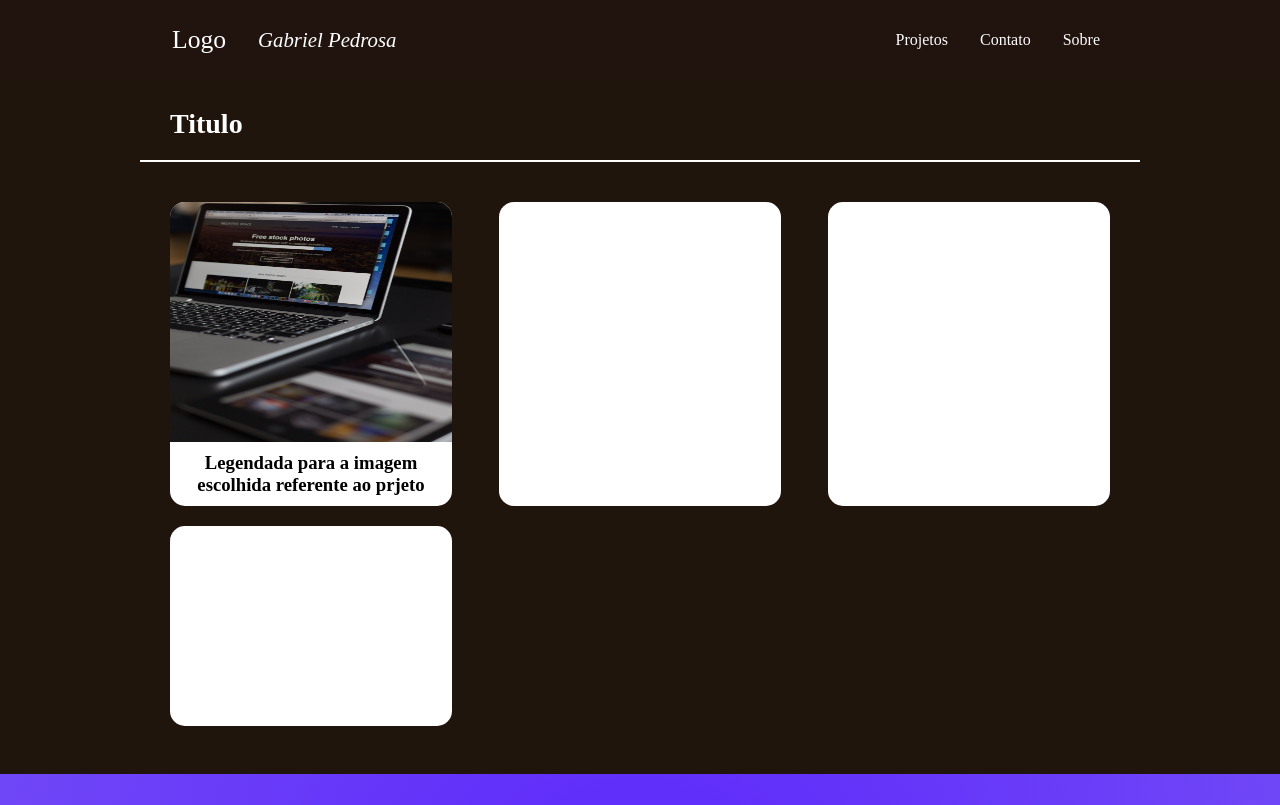
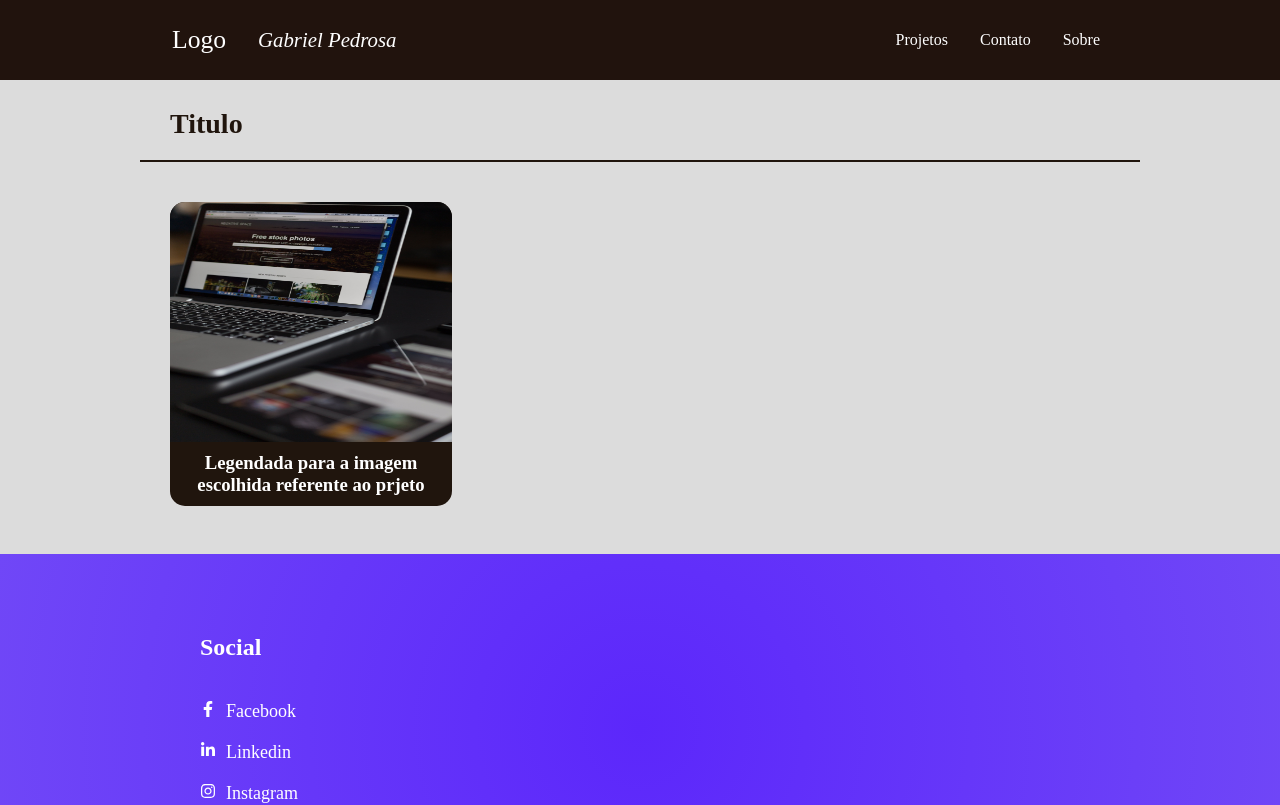
Before and after one commit to gabrielpedrosa/portfolio, a Next.js app: page / in a window 1280 px wide. Shown: the top 805 px of the page. Built offline with nearby package versions, Linux system fonts and the light colour scheme.

Commit message:
Criando json para obter os dados

```diff
--- a/components/Section/SectionComponents.js
+++ b/components/Section/SectionComponents.js
@@ -20,8 +20,8 @@ export const Title = styled.h2`
 
 export const Separator = styled.hr`
     width: 100%;
-    border: 1px solid #fff;
-    background: #fff;
+    border: 1px solid ${props => props.bgColor};
+    background: ${props => props.bgColor};
 `;
 
 export const Content = styled.div`
@@ -34,6 +34,10 @@ export const Content = styled.div`
     position: relative;
 
     @media(max-width: 768px) {
+        flex-direction: row;
+    }
+
+    @media(max-width: 480px) {
         flex-direction: column;
     }
 `;
@@ -46,18 +50,37 @@ export const Card = styled.div`
     min-height: 200px;
     border-radius: 15px;
     flex-direction: column;
-    background-color: #fff;
+    background-color: ${props => props.bgColor};
     overflow: hidden;
 
     @media(max-width: 768px) {
+        width: 48%;
+        max-height: 80vh;
+    }
+
+    @media(max-width: 480px) {
         width: 100%;
         max-height: 80vh;
     }
 `;
 
+export const CardImage = styled.img`
+  width: 100%;
+  height: 100%;
+  max-height: 30vh;
+  min-height: 200px;
+  border-radius:10px;
+  border-bottom-left-radius: 0px;
+  border-bottom-right-radius: 0px;
+  transition: 0.7s;
+
+  &:hover{
+    transform: scale(1.05);
+  }
+`;
+
 export const Legend = styled.h3`
     text-align: center;
     padding: 10px;
-    color: #000;
-
+    color: ${props => props.fontColor};
 `;
--- a/components/Section/index.js
+++ b/components/Section/index.js
@@ -1,27 +1,15 @@
-import styled from "styled-components";
-import { Container, Title, Separator, Content, Card, Legend } from "./SectionComponents";
-import Image from 'next/image';
-import sectionStyle from './Style/section.module.css';
+import { Container, Title, Separator, Content, Card, Legend, CardImage } from "./SectionComponents";
 
-const Section = () => {
+const Section = (props) => {
     return (
         <>
-            <Container bgColor='#20150d' fontColor='#fff'>
-                <Title fontSize='28' fontColor='#fff'>Titulo</Title>
-                <Separator/>
+            <Container bgColor='#DCDCDC' fontColor='#20150d'>
+                <Title fontSize='28' fontColor='#20150d'>Titulo</Title>
+                <Separator bgColor='#20150d'/>
                 <Content>
-                    <Card>
-                        <img src='images/image.jpg' className={sectionStyle.cardImage}/>
-                        <Legend>Legendada para a imagem escolhida referente ao prjeto</Legend>
-                    </Card>
-                    <Card>
-                        aqui
-                    </Card>
-                    <Card>
-                        aqui
-                    </Card>
-                    <Card>
-                        aqui
+                    <Card bgColor='#20150d'>
+                        <CardImage src='images/image.jpg' />
+                        <Legend fontColor='#fff'>Legendada para a imagem escolhida referente ao prjeto</Legend>
                     </Card>
                 </Content>
             </Container>
--- a/pages/index.js
+++ b/pages/index.js
@@ -3,14 +3,14 @@ import Footer from '../components/Footer';
 import PageContent from './pagecontent.js';
 import Dashboard from '../components/dashboard';
 import Section from '../components/Section';
-
+import data from '../public/test.js';
 
 function Home(){
     return(
         <>
             <PageContent>
                 <Navbar/>
-                <Section/>
+                <Section values={data}/>
                 <Footer/>
             </PageContent>
         </>
--- /dev/null
+++ b/public/test.js
@@ -0,0 +1,41 @@
+const sectionData = [
+    {
+        "config": {
+            "container": {
+                "backgroundColor": "#DCDCDC",
+                "fontColor": "#20150d"
+            },
+            "title": {
+                "fontSize": "28",
+                "fontColor": "#20150d"
+            },
+            "separator": {
+                "backgroundColor": "#20150d",
+            },
+            "card": {
+                "backgroundColor": "#20150d"
+            },
+            "legend": {
+                "fontColor": "#fff"
+            }
+        },
+        "titulo": "Mais Populares",
+        "images": {
+            0: "images/image.jpg",
+            1: "images/image.jpg",
+            2: "images/image.jpg",
+            3: "images/image.jpg",
+            4: "images/image.jpg"
+        },
+        "description": {
+            0: "Projeto numero 0",
+            1: "Projeto numero 1",
+            2: "Projeto numero 2",
+            3: "Projeto numero 3",
+            4: "Projeto numero 4"
+        }
+
+    }
+];
+
+export default sectionData;
```
